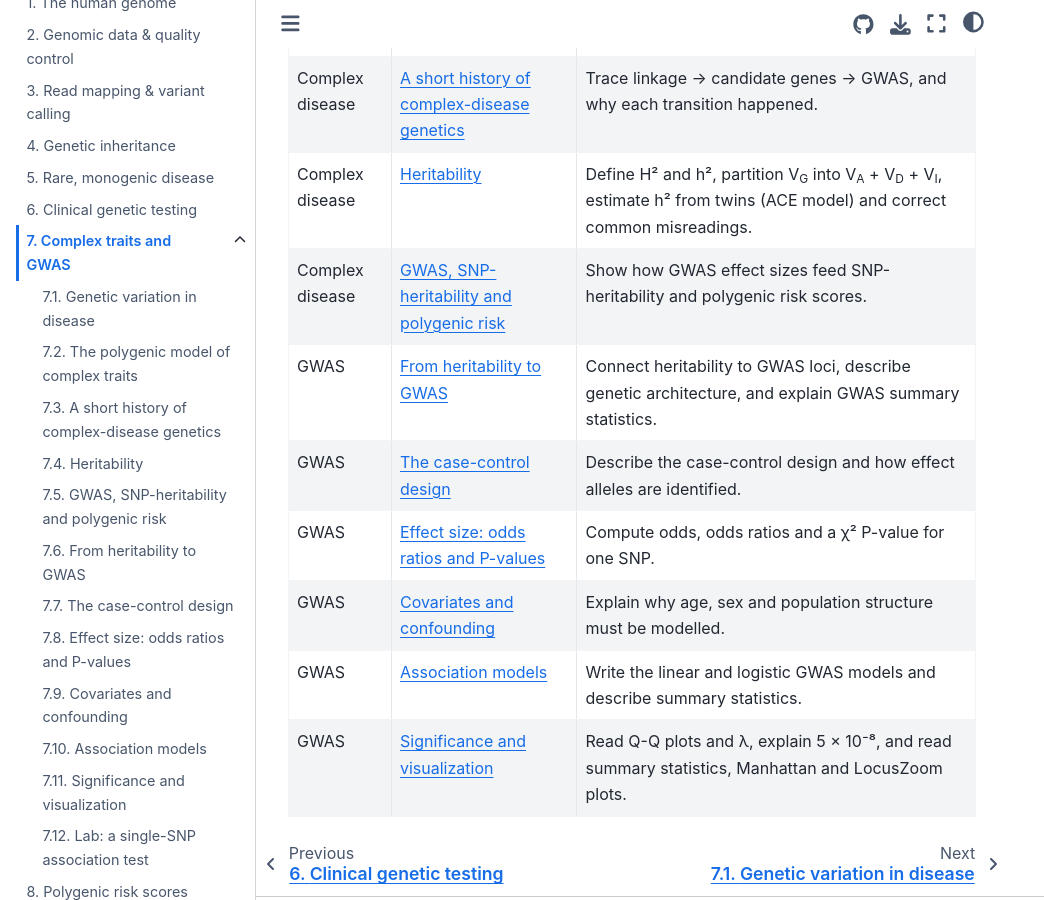
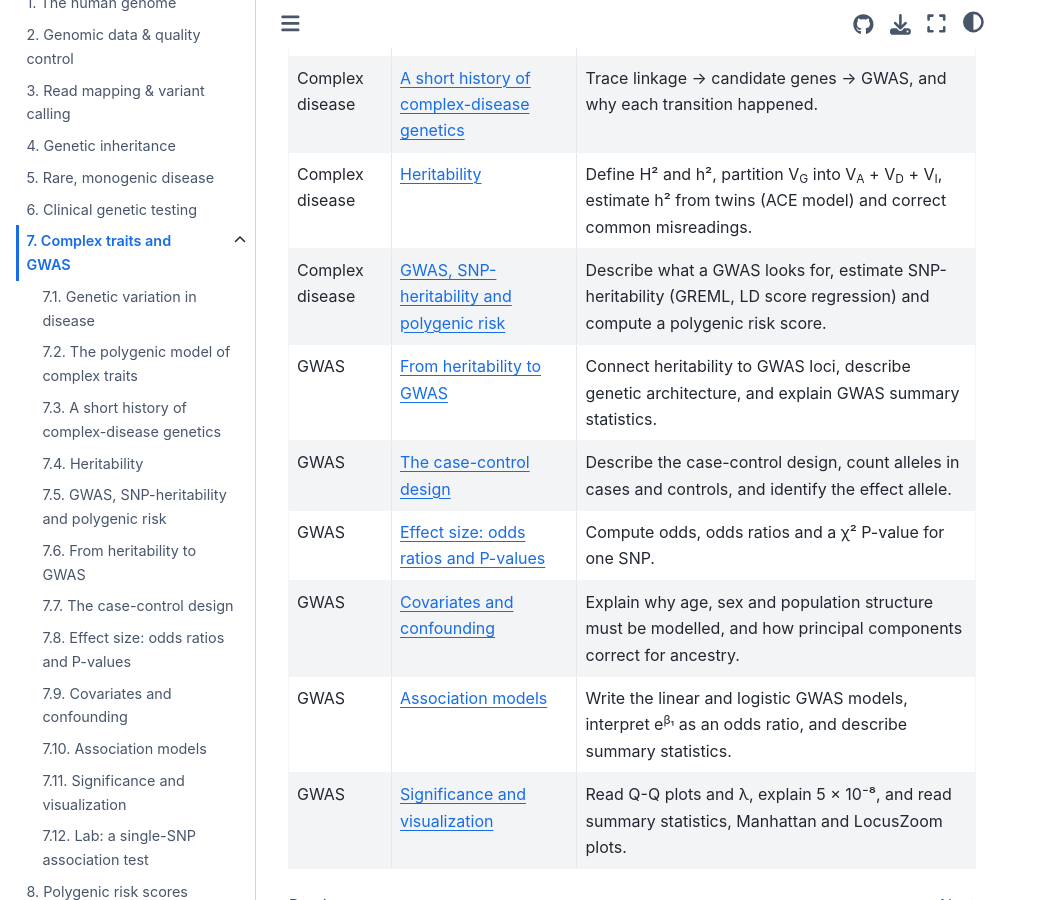
Before and after one commit to ikingjordan3/gab-book, a Jupyter Book: the page built from book/complex-traits-gwas/index.md, in a window 1280 px wide and 900 px high, scrolled down 643 px. Shown: the whole window, without its empty margins (0-1044 px from the left). Built offline with Jupyter Book 1.0.4 settings and Sphinx 7.4.7 and the Sphinx Book theme 1.1.4, drawn with Linux system fonts in a browser that asks for light colours.

Commit message:
Chapter 7 index: update module objectives to match the written pages (#29)
Claude-Session: https://claude.ai/code/session_01U6DWbeVWiDfcG4AH2CHpBz

Co-authored-by: Claude <noreply@anthropic.com>

```diff
--- a/book/complex-traits-gwas/index.md
+++ b/book/complex-traits-gwas/index.md
@@ -15,10 +15,10 @@ a lab, {doc}`lab-single-snp-association`, where you run an association test your
 | Complex disease | {doc}`The polygenic model of complex traits <polygenic-model>` | Explain how many small effects add up to a normal trait, and how a liability threshold produces a binary disease that clusters in families. |
 | Complex disease | {doc}`A short history of complex-disease genetics <history>` | Trace linkage → candidate genes → GWAS, and why each transition happened. |
 | Complex disease | {doc}`Heritability <heritability>` | Define H² and h², partition V<sub>G</sub> into V<sub>A</sub> + V<sub>D</sub> + V<sub>I</sub>, estimate h² from twins (ACE model) and correct common misreadings. |
-| Complex disease | {doc}`GWAS, SNP-heritability and polygenic risk <gwas-to-prs>` | Show how GWAS effect sizes feed SNP-heritability and polygenic risk scores. |
+| Complex disease | {doc}`GWAS, SNP-heritability and polygenic risk <gwas-to-prs>` | Describe what a GWAS looks for, estimate SNP-heritability (GREML, LD score regression) and compute a polygenic risk score. |
 | GWAS | {doc}`From heritability to GWAS <heritability-to-gwas>` | Connect heritability to GWAS loci, describe genetic architecture, and explain GWAS summary statistics. |
-| GWAS | {doc}`The case-control design <case-control-design>` | Describe the case-control design and how effect alleles are identified. |
+| GWAS | {doc}`The case-control design <case-control-design>` | Describe the case-control design, count alleles in cases and controls, and identify the effect allele. |
 | GWAS | {doc}`Effect size: odds ratios and P-values <odds-ratios>` | Compute odds, odds ratios and a χ² P-value for one SNP. |
-| GWAS | {doc}`Covariates and confounding <covariates>` | Explain why age, sex and population structure must be modelled. |
-| GWAS | {doc}`Association models <association-models>` | Write the linear and logistic GWAS models and describe summary statistics. |
+| GWAS | {doc}`Covariates and confounding <covariates>` | Explain why age, sex and population structure must be modelled, and how principal components correct for ancestry. |
+| GWAS | {doc}`Association models <association-models>` | Write the linear and logistic GWAS models, interpret e<sup>β₁</sup> as an odds ratio, and describe summary statistics. |
 | GWAS | {doc}`Significance and visualization <significance-and-plots>` | Read Q-Q plots and λ, explain 5 × 10⁻⁸, and read summary statistics, Manhattan and LocusZoom plots. |
```
